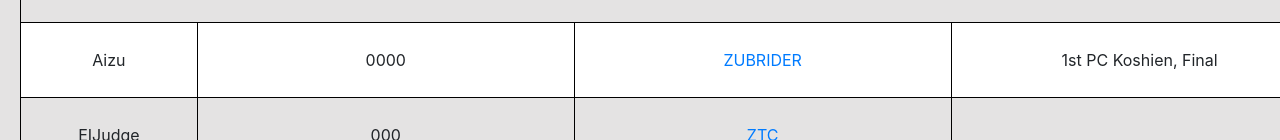
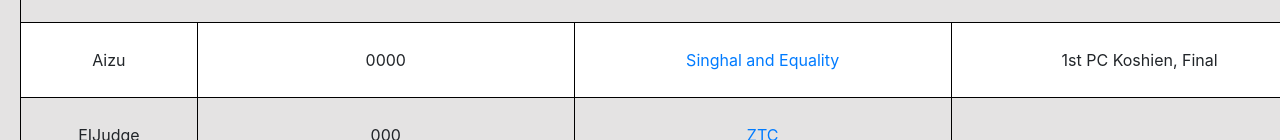
Before and after one commit to xUser5000/web-design-lab, a plain HTML site: page problem.html in a window 1280 px wide. Shown: the part 253-393 px from the top of the page. Drawn offline with nearby package versions, Linux system fonts and the light colour scheme.

Commit message:
Sample problem

```diff
--- a/problem.html
+++ b/problem.html
@@ -123,7 +123,7 @@
                 0000
             </td>
             <td>
-                <a href="./problem_sample.html">ZUBRIDER</a>
+                <a href="./problem_sample.html">Singhal and Equality</a>
             </td>
             <td>
                 1st PC Koshien, Final
```
